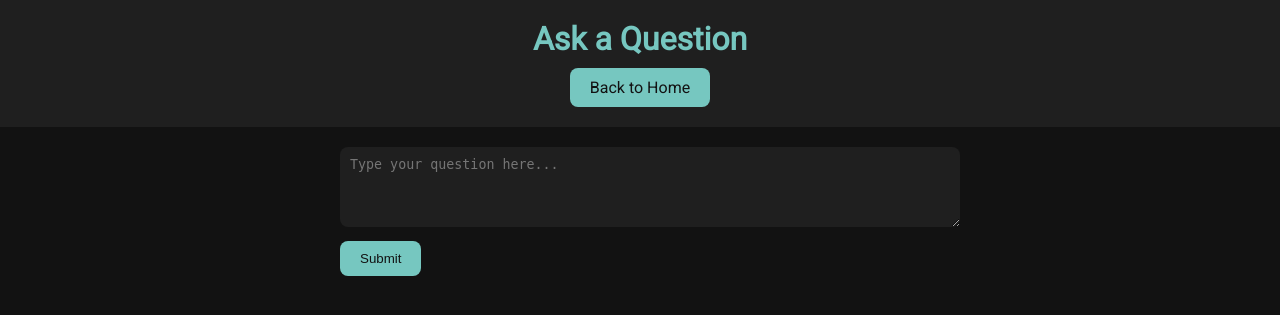
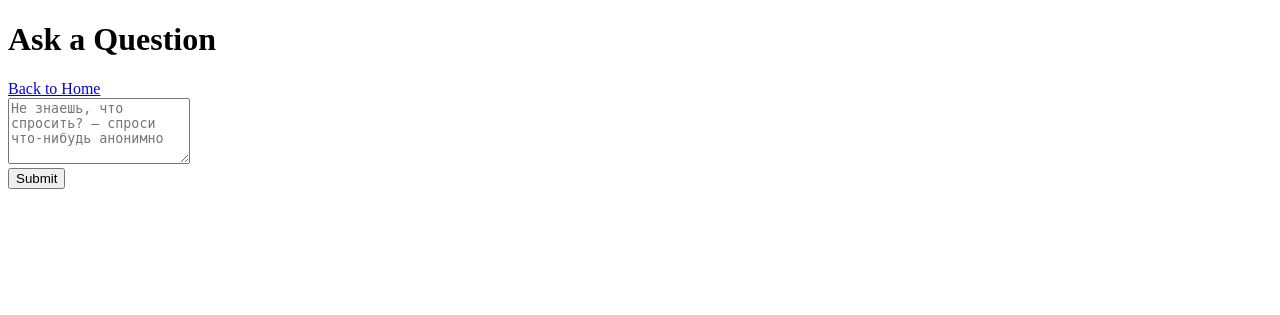
Before and after one commit to LaFG95/Ano, a Flask app: template templates/ask.html in a window 1280 px wide. Shown: the top 315 px of the page. Run offline with Flask 3, Linux system fonts and the light colour scheme; the template is opened without the code that fills it, so the values that code supplies are empty; some libraries are stand-ins or nearby versions.

Commit message:
Update ask.html

```diff
--- a/templates/ask.html
+++ b/templates/ask.html
@@ -4,28 +4,41 @@
 <meta charset="UTF-8">
 <title>Ask a Question</title>
 <link href="https://fonts.googleapis.com/css2?family=Roboto&display=swap" rel="stylesheet">
-<style>
-body { font-family: 'Roboto', sans-serif; background:#121212; color:#e0e0e0; margin:0; padding:0; }
-header { background:#1f1f1f; padding:20px; text-align:center; }
-header h1 { margin:0; color:#76c7c0; }
-main { padding:20px; max-width:600px; margin:auto; }
-textarea { width:100%; padding:10px; border-radius:8px; border:none; margin-bottom:10px; background:#1f1f1f; color:#e0e0e0; }
-input[type="submit"] { padding:10px 20px; background:#76c7c0; color:#121212; border:none; border-radius:8px; cursor:pointer; }
-input[type="submit"]:hover { background:#4fa09a; }
-a.button { display:inline-block; padding:10px 20px; background:#76c7c0; color:#121212; text-decoration:none; border-radius:8px; margin-top:10px; }
-a.button:hover { background:#4fa09a; }
-</style>
+<link rel="stylesheet" href="{{ url_for('static', filename='style.css') }}">
 </head>
 <body>
 <header>
-<h1>Ask a Question</h1>
-<a class="button" href="/">Back to Home</a>
+    <h1>Ask a Question</h1>
+    <a class="button" href="/">Back to Home</a>
 </header>
+
 <main>
 <form action="/submit" method="post">
-<textarea name="question" rows="4" placeholder="Type your question here..."></textarea><br>
-<input type="submit" value="Submit">
+    <textarea name="question" rows="4" placeholder="Не знаешь, что спросить? — спроси что-нибудь анонимно"></textarea><br>
+    <input type="submit" value="Submit">
 </form>
 </main>
+
+<!-- Toast -->
+<div id="toast"></div>
+
+<script>
+// Применяем сохранённую тему сразу
+(function(){
+    const theme = localStorage.getItem("theme");
+    if(theme === "light"){
+        document.body.classList.add("light");
+    }
+})();
+
+// Показ toast при успешной отправке
+const params = new URLSearchParams(window.location.search);
+if(params.get("added") === "1") {
+    const toast = document.getElementById("toast");
+    toast.textContent = "Вопрос добавлен!";
+    toast.classList.add("show");
+    setTimeout(() => toast.classList.remove("show"), 2000);
+}
+</script>
 </body>
 </html>
```
